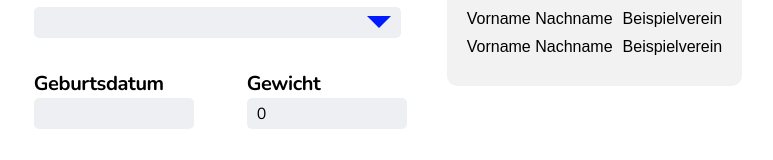
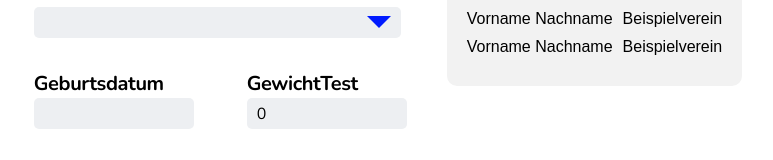
Before and after one commit to Rindersteak/JudoKampfFront, a React (Create React App) app: page /participant-manager in a window 1280 px wide. Shown: the part 436-596 px from the top of the page, without its empty margins (252-1025 px from the left). Built offline with nearby package versions, Linux system fonts and the light colour scheme.

Commit message:
TestCommit von Ferhat

```diff
--- a/src/ParticipantForm.tsx
+++ b/src/ParticipantForm.tsx
@@ -63,7 +63,7 @@ const ParticipantForm: React.FC<Props> = ({ onAddParticipant }) => {
                     <input className="inputField" type="string" id="birthDate" value={birthDate} onChange={e => setBirthDate(e.target.value)} required />
                 </div>
                 <div className="inputContainer halfWidth">
-                    <label className="inputLabel" htmlFor="weight">Gewicht</label>
+                    <label className="inputLabel" htmlFor="weight">GewichtTest</label>
                     <input className="inputField" type="string" id="weight" value={weight} onChange={e => setWeight(parseFloat(e.target.value))} required />
                 </div>
             </div>
```
